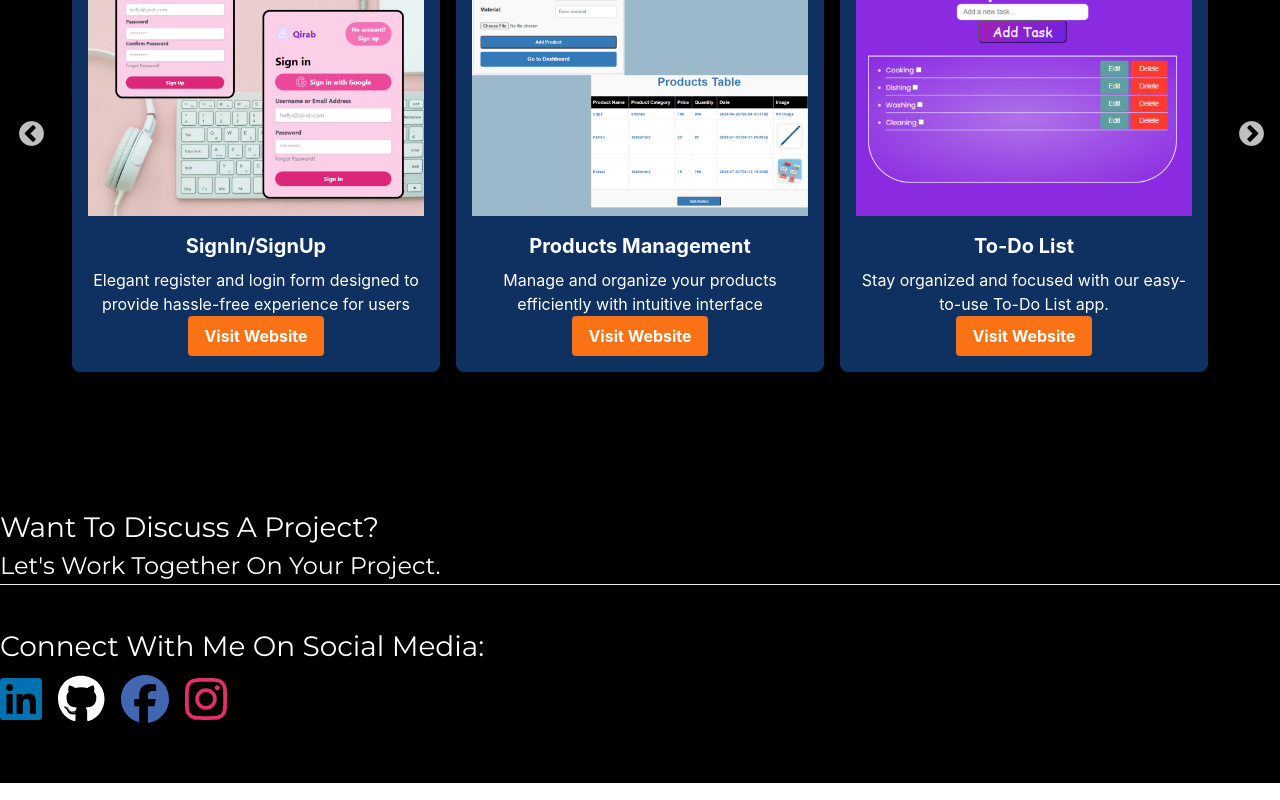
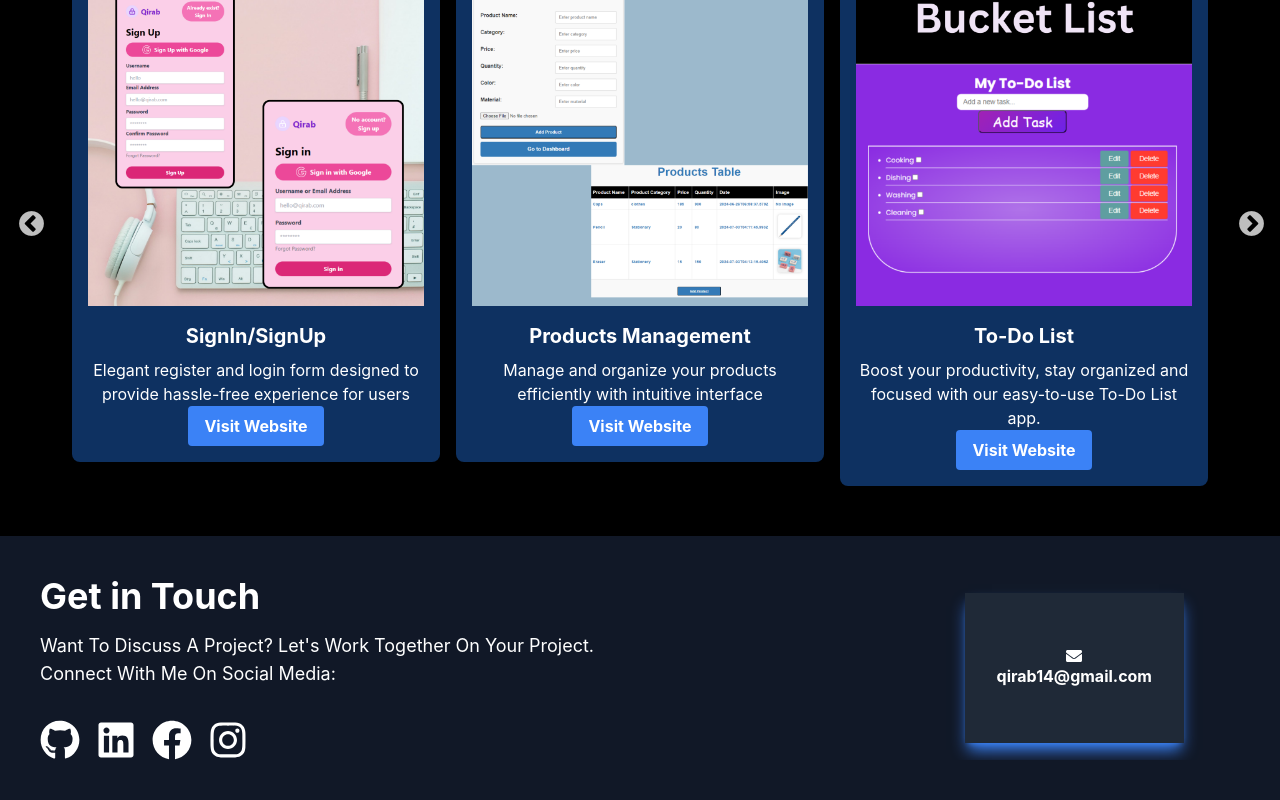
Before and after one commit to Usman945825/Portfolio, a React (Create React App) app: page / in a window 1280 px wide. Shown: the part 1935-2735 px from the top of the page. Built offline with nearby package versions, Linux system fonts and the light colour scheme.

Commit message:
Project added

```diff
--- a/src/App.js
+++ b/src/App.js
@@ -1,10 +1,10 @@
 import "./App.css";
+import Header from "./components/header/Header";
 import About from "./components/about/About";
-import Footer from "./components/footer/Footer";
-import Header from "./components/header/Header";
 import Hero from "./components/hero/Hero";
 import Project from "./components/projects/Project";
 import Services from "./components/services/Services";
+import Footer from "./components/footer/Footer";
 
 function App() {
   return (
--- a/src/components/about/About.jsx
+++ b/src/components/about/About.jsx
@@ -3,30 +3,16 @@ import { motion } from "framer-motion";
 
 const About = () => {
   return (
-    <div className="bg-black text-white p-10" id="About">
+    <div className="bg-black text-white py-20" id="About">
       <motion.div
         initial={{ x: 0, opacity: 0 }} // start from the left side, outside the viewport
         whileInView={{ x: 0, opacity: 1 }} // animate to its original position
         transition={{ ease: "linear", delay: 0.2 }}
         className="flex flex-col container mx-auto md:flex-row md:space-x-10 items-center overflow-hidden"
       >
-        {/* <div
-          // initial={{ x: -1000, opacity: 0 }} // start from the left side, outside the viewport
-          // whileInView={{ x: 0, opacity: 1 }} // animate to its original position
-          // transition={{ ease: "linear", delay: 0.5 }}
-          className="w-2/5 w-full md:w-full sm:w-full flex justify-center md:justify-start mt-10 md:mt-0 sm:mt-10"
-        >
-          <img
-            className="w-48 h-48 rounded-full object-cover mx-auto"
-            src="https://placeholder.com/48x48" // Replace with your image
-            alt="About Me"
-          />
-        </div> */}
+
         <div
-          // initial={{ x: 1000, opacity: 0 }} // start from the left side, outside the viewport
-          // whileInView={{ x: 0, opacity: 1 }} // animate to its original position
-          // viewport={{ once: true, threshold: 0.5}}
-          // transition={{ ease: "linear", delay: 0.5 }}
+
           className="w-3/5 w-full md:w-full sm:w-full text-center md:text-left"
         >
           <h1 className="text-[35px] font-bold mb-5 font-montserrat max-md:text-3xl  max-sm:text-2xl">
--- a/src/components/footer/Footer.jsx
+++ b/src/components/footer/Footer.jsx
@@ -1,86 +1,62 @@
 import React from "react";
-import { FontAwesomeIcon } from "@fortawesome/react-fontawesome";
 import {
-  faFacebook,
-  faGithub,
-  faInstagram,
-  faLinkedin,
-} from "@fortawesome/free-brands-svg-icons";
+  FaInstagram,
+  FaGithub,
+  FaLinkedin,
+  FaFacebook,
+  FaEnvelope,
+} from "react-icons/fa";
 
 const Footer = () => {
   return (
-    <div className="mainDiv bg-black text-white py-[60px]" id="Footer">
-      <div className="widthDiv flex flex-col container mx-auto md:flex-col lg:flex-row lg:space-x-10 items-center">
-        {/* <div className="lg:w-1/3 md:w-full sm:w-full text-center md:text-center">
-          <ul>
-            <li>
-              <a href="/" className="font-montserrat text-[20px]">
-                Home
-              </a>
-            </li>
-            <li>
-              <a href="/" className="font-montserrat text-[20px]">
-                About
-              </a>
-            </li>
-            <li>
-              <a href="/" className="font-montserrat text-[20px]">
-                Projects
-              </a>
-            </li>
-          </ul>
-        </div> */}
-        <div className="lg:w-full flex flex-col justify-start align-start md:w-full md:justify-center text-left sm:w-full  md:text-left">
-          <div className="projectDetail pb-[40px]">
-            <h2 className="font-montserrat text-[28px]">
-              Want To Discuss A Project?
-            </h2>
-            <h2 className="font-montserrat text-[24px] border-b border-#333-400">
-              Let's Work Together On Your Project.
-            </h2>
-          </div>
-          <h2 className="font-montserrat text-[28px]">
+    <div className="bg-gray-900 text-white p-10">
+      <div className="flex flex-col container mx-auto md:flex-row md:space-x-10 items-center overflow-hidden">
+        <div className="w-[60%] w-full md:w-full sm:w-full text-center md:text-left">
+          <h2 className="text-4xl font-bold mb-4 text-left">Get in Touch</h2>
+          <p className="text-lg mb-8 text-left">
+            Want To Discuss A Project? Let's Work Together On Your Project. <br />
             Connect With Me On Social Media:
-          </h2>
-          <div className="icons flex flex-row gap-x-4 mt-[8px]">
+          </p>
+          <div className="flex flex-row justify-start mt-8 text-[40px] ">
+            <a
+              href="https://github.com/Qirab14"
+              className="mr-4 hover:text-gray-700"
+            >
+              <FaGithub />
+            </a>
             <a
               href="https://www.linkedin.com/in/hafiz-qirab-jaffar-61b248242/"
-              target="_blank"
-              rel="noopener noreferrer"
+              className="mr-4 hover:text-blue-700"
             >
-              <FontAwesomeIcon
-                icon={faLinkedin}
-                size="3x"
-                color="#0072b1"
-                className="hover:opacity-70"
-              />
+              <FaLinkedin />
             </a>
-            <a
-              href="https://github.com/Qirab14"
-              target="_blank"
-              rel="noopener noreferrer"
+            <a href="/" className="mr-4 hover:text-blue-700">
+              <FaFacebook />
+            </a>
+            <a href="/" className="mr-4 hover:text-blue-700">
+              <FaInstagram />
+            </a>
+          </div>
+        </div>
+        <div
+          className="w-[40%] flex flex-col md:flex-row justify-center items-center space-y-4 md:space-y-0 md:space-x-8 max-md:mt-4 max-sm:mt-4" id="Footer"
+        >
+          <a
+            href="mailto:qirab14@gmail.com"
+            className="flex items-center
+            bg-gray-800 hover:bg-gray-700 h-[150px] text-white font-bold py-3 px-8 text-center
+             focus:outline-none focus:shadow-outline
+            shadow-blue-500 shadow-lg hover:shadow-none
+            "
+          >
+            <div
+              className="flex flex-col items-center
+            "
             >
-              <FontAwesomeIcon
-                icon={faGithub}
-                size="3x"
-                color="#fff"
-                className="hover:opacity-70"
-              />
-            </a>
-
-            <FontAwesomeIcon
-              icon={faFacebook}
-              size="3x"
-              color="#4267B2"
-              className="hover:opacity-70"
-            />
-            <FontAwesomeIcon
-              icon={faInstagram}
-              size="3x"
-              color="#E1306C"
-              className="hover:opacity-70"
-            />
-          </div>
+              <FaEnvelope />
+              qirab14@gmail.com
+            </div>
+          </a>
         </div>
       </div>
     </div>
--- a/src/components/projects/Project.jsx
+++ b/src/components/projects/Project.jsx
@@ -12,10 +12,10 @@ import "../projects/Project.css";
 const ProjectCard = ({ image, title, description, link }) => (
   <div className="project-card bg-[rgb(14,49,97)] shadow-md rounded-lg p-4 flex flex-col mx-2 items-center">
     <img className="w-full h-58 object-cover mb-4" src={image} alt={title} />
-    <h3 className="text-xl font-bold mb-2">{title}</h3>
+    <h3 className="text-xl text-center font-bold mb-2">{title}</h3>
     <p className="text-white text-center">{description}</p>
     <a href={link} target="_blank" rel="noopener noreferrer">
-      <button className="bg-orange-500 hover:bg-orange-700 text-white font-bold py-2 px-4 rounded">
+      <button className="bg-blue-500 hover:bg-orange-700 text-white font-bold py-2 px-4 rounded">
         Visit Website
       </button>
     </a>
@@ -65,7 +65,7 @@ const Project = () => {
     {
       image: Bucket, // Replace with your image
       title: "To-Do List",
-      description: "Stay organized and focused with our easy-to-use To-Do List app.",
+      description: "Boost your productivity, stay organized and focused with our easy-to-use To-Do List app.",
     },
     {
       image: CarSearch, // Replace with your image
@@ -81,7 +81,7 @@ const Project = () => {
     initial={{ opacity: 0 }} // initial opacity is 0 (fully transparent)
     whileInView={{ opacity: 1 }} // animate to opacity 1 (fully visible)
     transition={{ delay: 0.5, duration: 0.5 }} // delay for 1 second, then animate for 0.5 seconds
-    className="mainDiv bg-black text-white pt-[50px] pb-[50px]" id="Project">
+    className="mainDiv bg-black text-white pt-[60px] pb-[50px]" id="Project">
       <h1 className="text-[35px] font-bold text-center mb-[60px] font-montserrat">
         Projects
       </h1>
```
